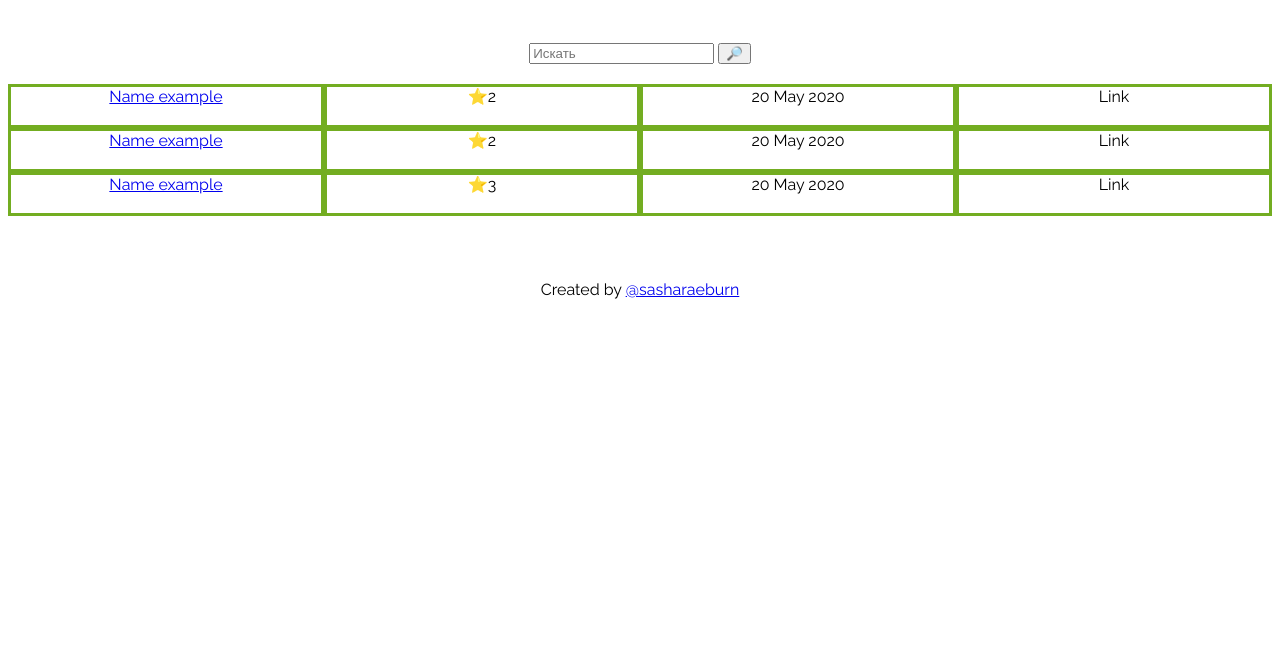
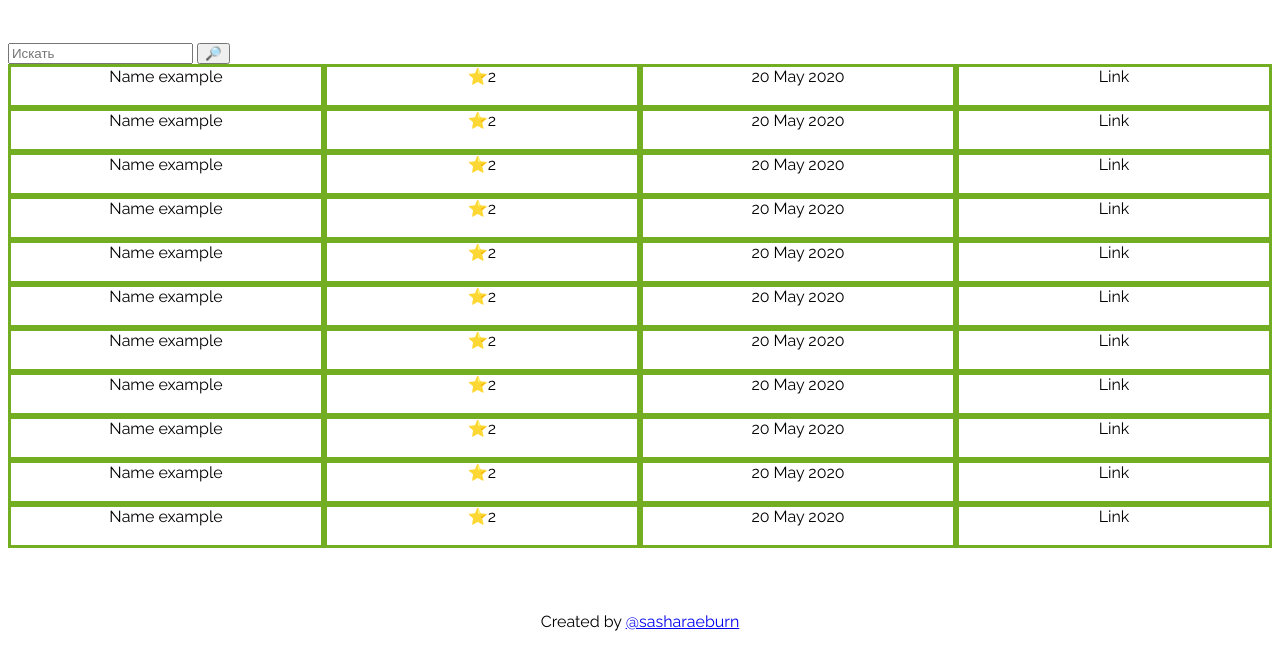
Before and after one commit to skasimova/github-dashboard, a plain HTML site: page index.html in a window 1280 px wide. Shown: the part 69-738 px from the top of the page. Drawn offline with Linux system fonts and the light colour scheme; no server answers.

Commit message:
Worked on the script.

```diff
--- a/assets/script/script.js
+++ b/assets/script/script.js
@@ -1,3 +1,51 @@
-fetch('https://api.github.com/repos/javascript-tutorial/en.javascript.info/commits')
-    .then(response => response.json())
-    .then(commits => alert(commits[0].author.login));
+function createRepos() {
+    const REPOS_LIST = document.createElement('div');
+    REPOS_LIST.setAttribute('class', 'repos-list');
+
+    const REPO = document.createElement('div');
+    REPO.setAttribute('class', 'repo');
+
+    let repoName = document.createElement('div');
+    repoName.setAttribute('class', 'repo-name');
+    repoName.innerText = 'Name example';
+
+    let stars = document.createElement('div');
+    stars.setAttribute('class', 'repo-stars');
+    stars.innerText = '⭐2';
+
+    let lastCommit = document.createElement('div');
+    lastCommit.setAttribute('class', 'repo-last-commit');
+    lastCommit.innerText = '20 May 2020';
+
+    let githubLink = document.createElement('div');
+    githubLink.setAttribute('class', 'repo-link');
+    githubLink.innerText = 'Link';
+
+    REPO.appendChild(repoName);
+    REPO.appendChild(stars);
+    REPO.appendChild(lastCommit);
+    REPO.appendChild(githubLink);
+
+    REPOS_LIST.appendChild(REPO);
+
+    let container = document.getElementById('container');
+
+    container.appendChild(REPOS_LIST);
+}
+
+createRepos();
+
+// todo добавить, что так надо делать только если в поле поиска ничего не введено!
+for (let i = 1; i <= 10; ++i) {
+    createRepos(i);
+}
+
+
+// todo незаконченная штука (как забрать что-то определённое и хотя бы алёртнуть это?)
+async function getSmth() {
+    let response = await fetch('https://api.github.com/repos/javascript-tutorial/en.javascript.info/commits');
+// получить один заголовок
+    alert(response.headers.get('Content-Type'));
+}
+
+getSmth();
--- a/assets/style/style.scss
+++ b/assets/style/style.scss
@@ -28,7 +28,6 @@ body {
 }
 
 .repos-list {
-  padding-top: 20px;
   text-align: center;
   display: flex;
   flex-direction: column;
--- a/index.html
+++ b/index.html
@@ -17,32 +17,13 @@
 </header>
 
 <main>
-    <div class="container">
+    <div id="container">
         <div class="search-field">
             <input type="text" placeholder="Искать">
             <button class="search-button">🔎</button>
         </div>
 
-        <div class="repos-list">
-            <div class="repo">
-                <div class="repo-name"><a href="repos.html">Name example</a></div>
-                <div class="repo-stars">⭐2</div>
-                <div class="repo-last-commit">20 May 2020</div>
-                <div class="repo-link">Link</div>
-            </div>
-            <div class="repo">
-                <div class="repo-name"><a href="repos.html">Name example</a></div>
-                <div class="repo-stars">⭐2</div>
-                <div class="repo-last-commit">20 May 2020</div>
-                <div class="repo-link">Link</div>
-            </div>
-            <div class="repo">
-                <div class="repo-name"><a href="repos.html">Name example</a></div>
-                <div class="repo-stars">⭐3</div>
-                <div class="repo-last-commit">20 May 2020</div>
-                <div class="repo-link">Link</div>
-            </div>
-        </div>
+
 
         <div class="paginator">
 
```
Also changed, not shown: assets/style/style.css, 1 other file.
